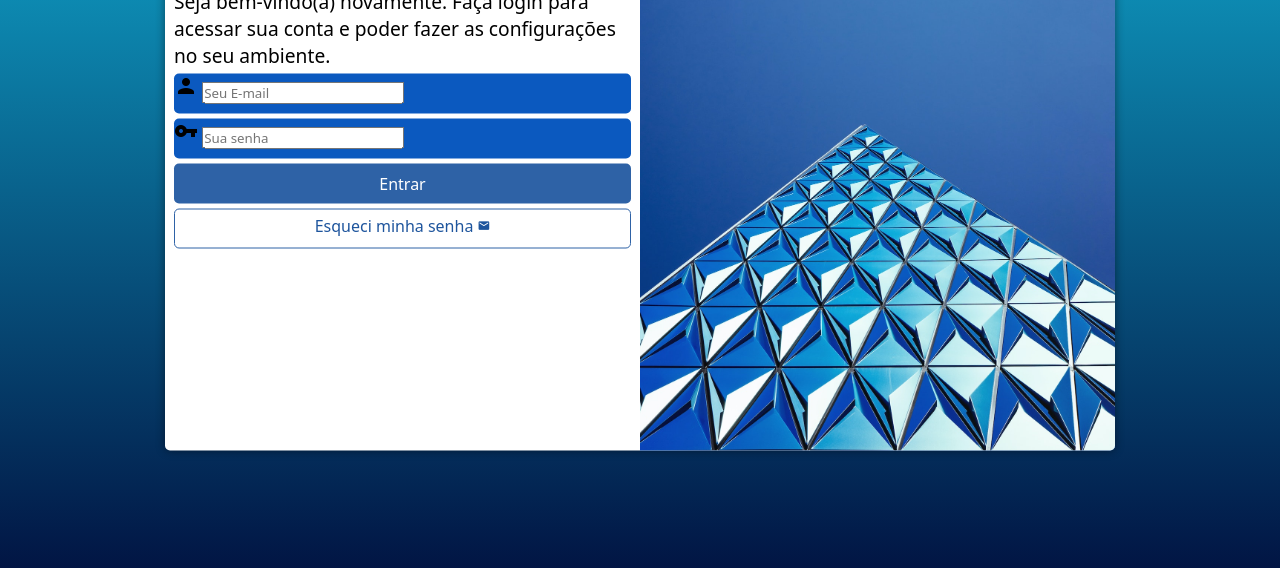
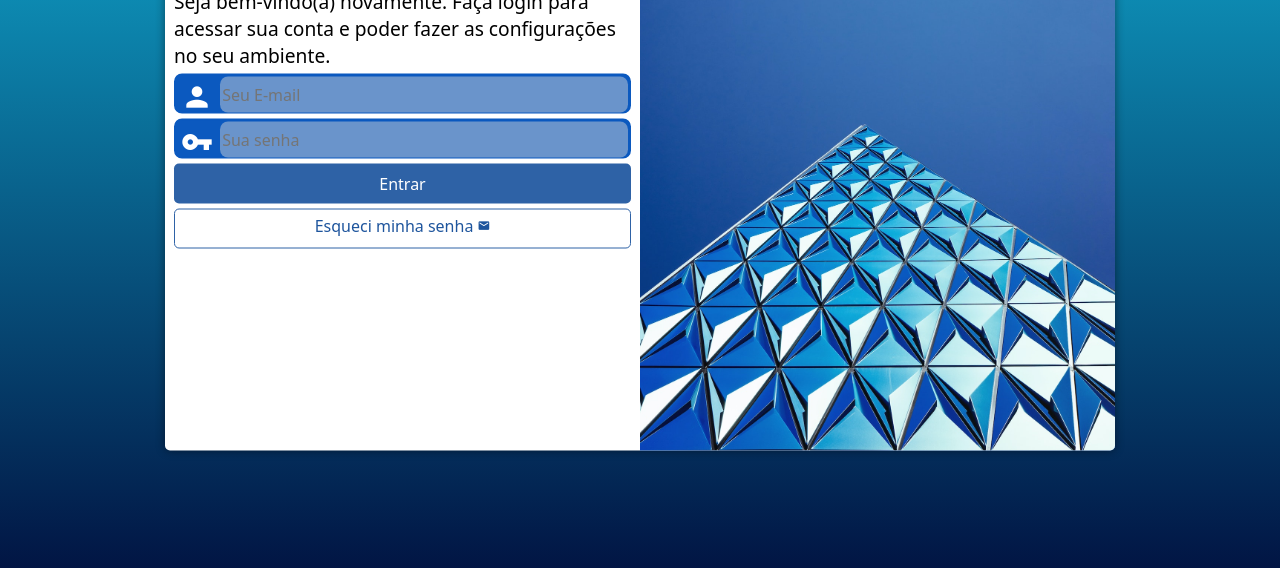
Before and after one commit to DouglasWillemann/projeto-de-login, a plain HTML site: page index.html in a window 1280 px wide. Shown: the part 212-780 px from the top of the page. Drawn offline with Linux system fonts and the light colour scheme.

Commit message:
estilanzo formulario

```diff
--- a/estilos/style.css
+++ b/estilos/style.css
@@ -68,14 +68,34 @@ div#formulario >p {
 
 form > div.campo {
     background-color: #0B59BF;
+    border: 2px solid  #0B59BF;
     display: block;
     width: 100%;
     height: 40px;
-    border-radius: 5px;
+    border-radius: 8px;
     margin: 5px 0px;
+
 }
 div.campo > label {
     display: none;
+}
+div.campo >i {
+    color: white;
+    /*background-color: black;*/
+    font-size: 2em;
+    width: 40px;
+    padding: 5px;
+}
+div.campo > input {
+    background-color: #6a94cb;
+    font-size:  1em;
+    width: calc(100% - 45px);
+    height: 100%;
+    transform: translateY(-12px);
+    border: 0px;
+    border-radius: 8px;
+    padding: 2px;
+
 }
 
 form > input[type=submit] {
```
